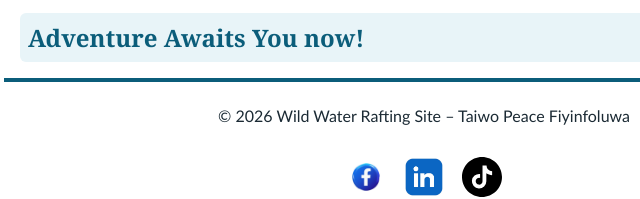
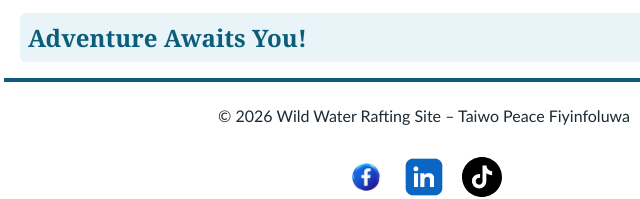
Before and after one commit to Developerfiyin/wdd130, a plain HTML site: page wwr/about.html in a window 1280 px wide. Shown: the part 765-964 px from the top of the page, 216-856 px from the left. Drawn offline with Linux system fonts and the light colour scheme.

Commit message:
Update week 3 assignment info

```diff
--- a/wwr/about.html
+++ b/wwr/about.html
@@ -40,7 +40,7 @@
     </section>
 
     <section>
-      <h2>Adventure Awaits You now!</h2>
+      <h2>Adventure Awaits You!</h2>
     </section>
   </main>
 
```
